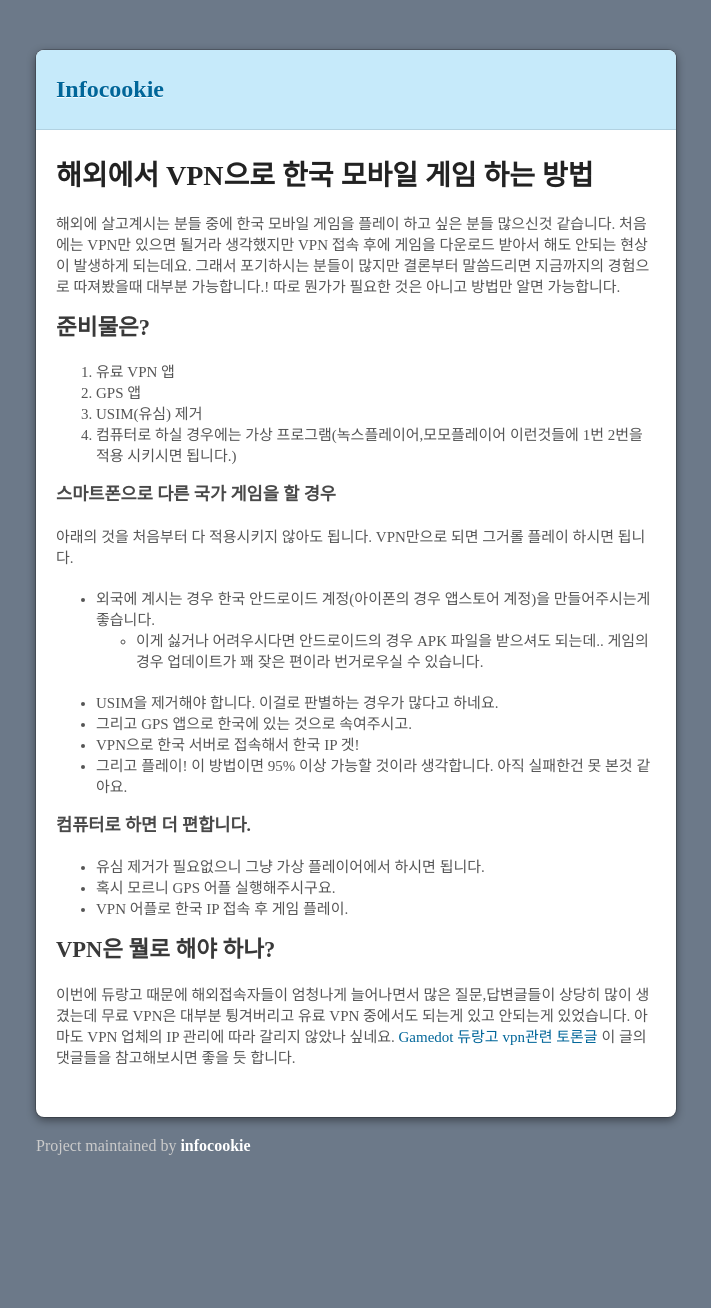
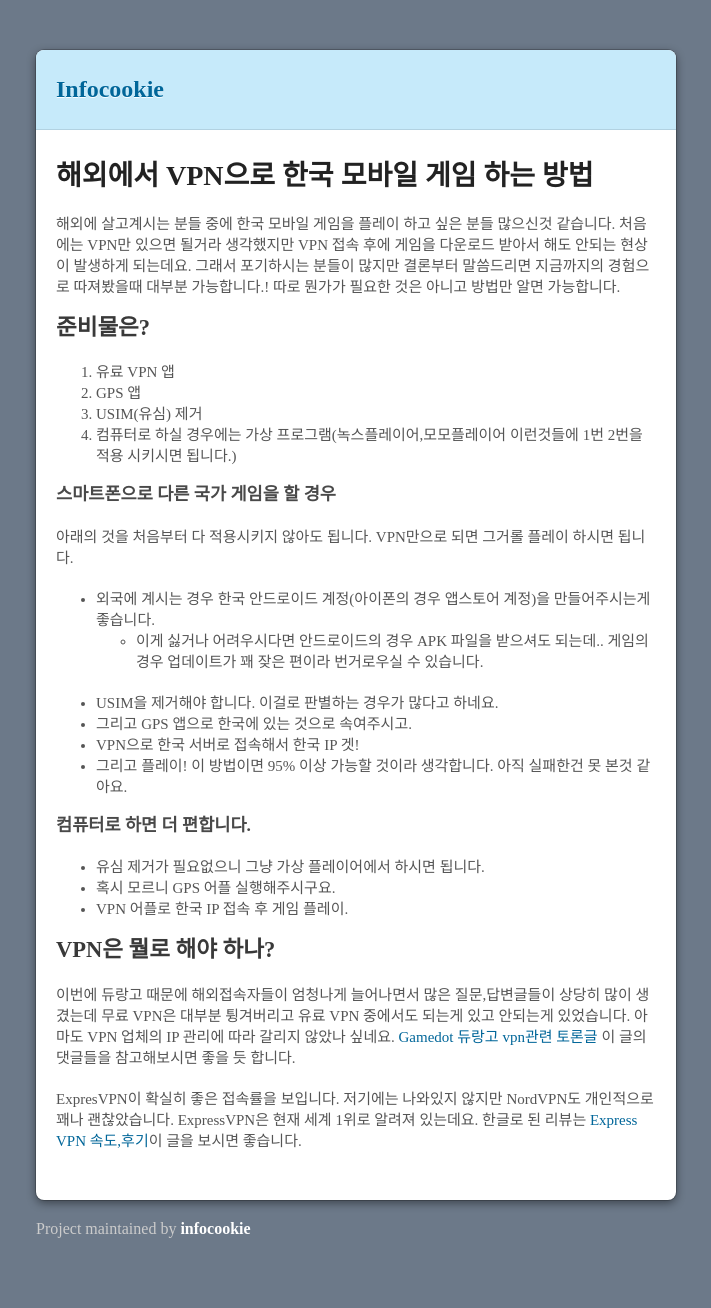
Before and after one commit to infocookie/Infocookie, a Jekyll site: the page built from _posts/2018-02-22-vpn-game-play.md, in a window 1280 px wide. Shown: the whole page, without its empty margins (284-995 px from the left). Built offline with Jekyll 4.4.1, drawn with Linux system fonts in a browser that asks for light colours; the repository's description, which GitHub fills in, is left out; before the commit the page ends 1225 px from its top, so only the background shows below that.

Commit message:
Update 2018-02-22-vpn-game-play.md

```diff
--- a/_posts/2018-02-22-vpn-game-play.md
+++ b/_posts/2018-02-22-vpn-game-play.md
@@ -32,3 +32,5 @@ description : 안드로이드 및 아이폰으로 모바일 게임을 하시는
 ## VPN은 뭘로 해야 하나?
 이번에 듀랑고 때문에 해외접속자들이 엄청나게 늘어나면서 많은 질문,답변글들이 상당히 많이 생겼는데 무료 VPN은 대부분 튕겨버리고 유료 VPN 중에서도 되는게 있고 안되는게 있었습니다. 아마도 VPN 업체의 IP 관리에 따라 갈리지 않았나 싶네요.
  [Gamedot 듀랑고 vpn관련 토론글](https://durango.gamedot.org/?mid=board&target=view&board=freeboard&page=1&post=201) 이 글의 댓글들을 참고해보시면 좋을 듯 합니다.
+
+ExpresVPN이 확실히 좋은 접속률을 보입니다. 저기에는 나와있지 않지만 NordVPN도 개인적으로 꽤나 괜찮았습니다. ExpressVPN은 현재 세계 1위로 알려져 있는데요. 한글로 된 리뷰는 [Express VPN 속도,후기](http://ggulmoney.com/express-vpn/)이 글을 보시면 좋습니다.
```
